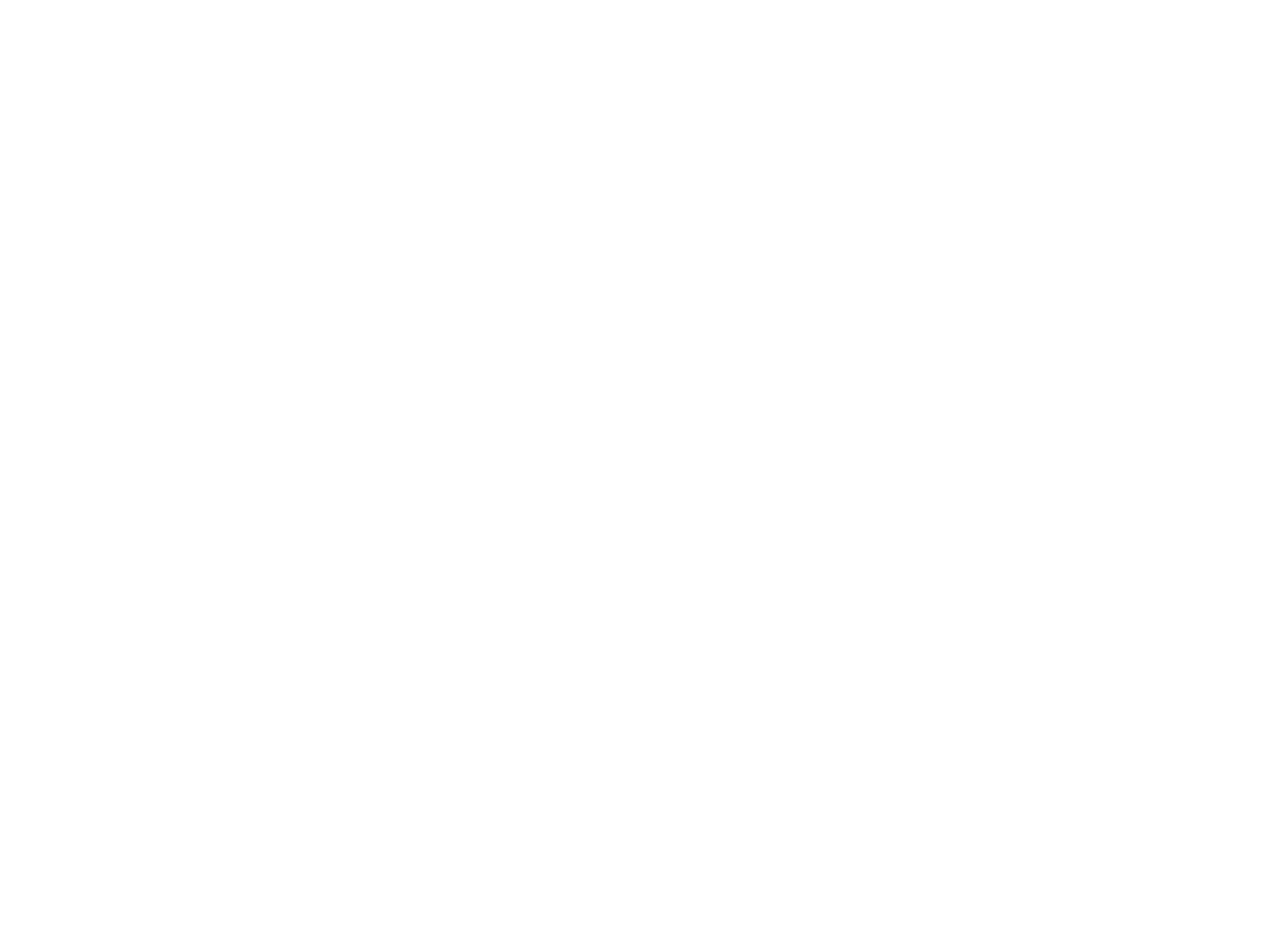
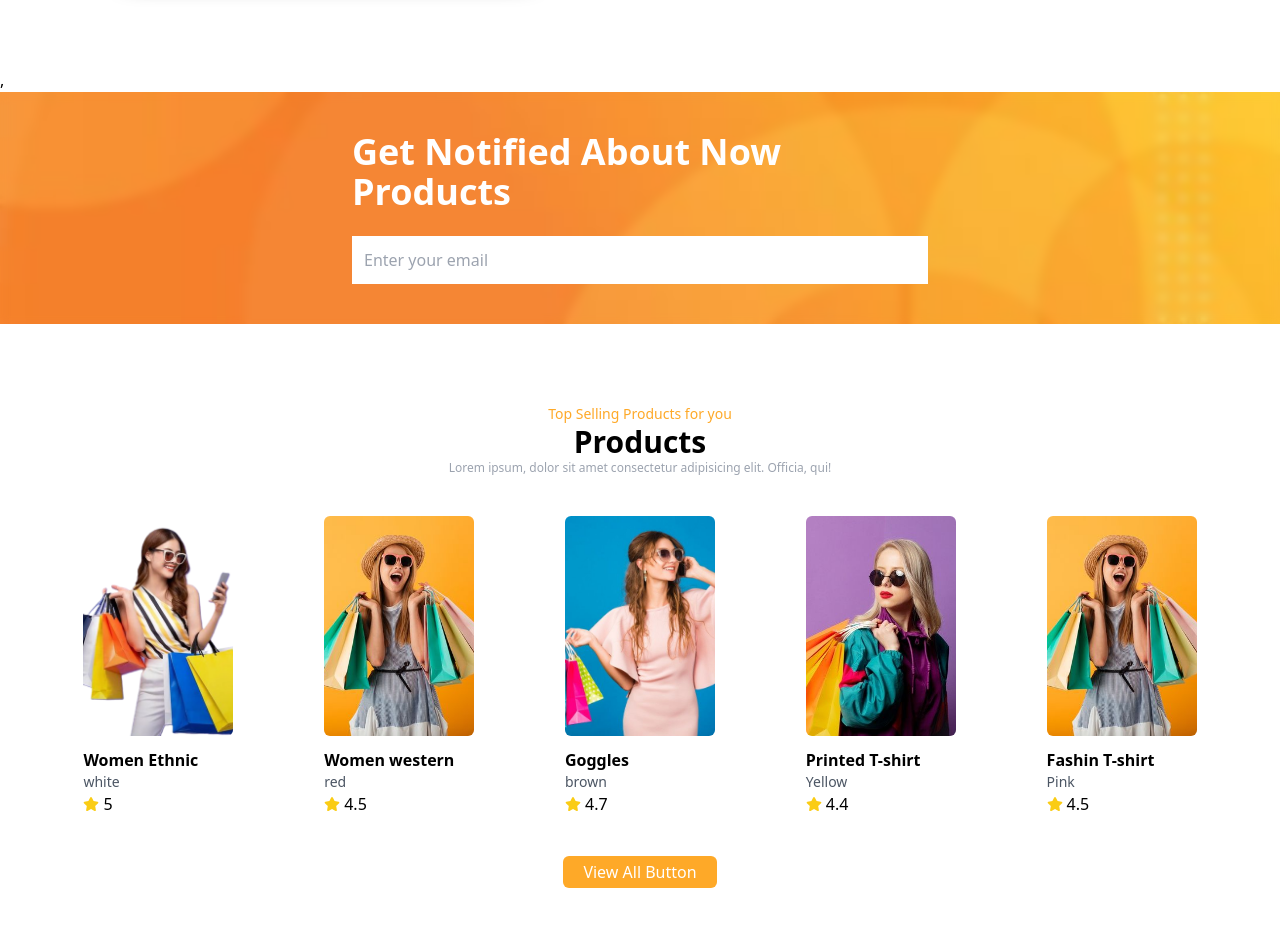
Before and after one commit to Nafiz7D/Shopsy-Website, a React (Vite) app: page / in a window 1280 px wide. Shown: the part 2340-3266 px from the top of the page. Before the commit the page ends 2336 px from the top, so only its background shows below. Built offline with nearby package versions, Linux system fonts and the light colour scheme.

Commit message:
added subcribe file

```diff
--- a/src/App.jsx
+++ b/src/App.jsx
@@ -6,6 +6,7 @@
 import "aos/dist/aos.css";
 import TopProducts from "./components/TopProducts/TopProducts";
 import Banner from "./components/Banner/Banner";
+import Subcribe from "./components/Subcribe/Subcribe";
 
 const App = () => {
   React.useEffect(() => {
@@ -23,7 +24,9 @@
       <Hero></Hero>,
       <Products></Products>,
       <TopProducts></TopProducts>,
-      <Banner></Banner>
+      <Banner></Banner>,
+      <Subcribe></Subcribe>
+      <Products></Products>
     </div>
   );
 };
--- a/src/components/Products/Products.jsx
+++ b/src/components/Products/Products.jsx
@@ -92,6 +92,12 @@
               </div>
             ))}
           </div>
+          {/* view all button */}
+          <div className="flex justify-center">
+            <button className="text-center mt-10 cursor-pointer bg-primary text-white py-1 px-5 rounded-md">
+              View All Button
+            </button>
+          </div>
         </div>
       </div>
     </div>
--- /dev/null
+++ b/src/components/Subcribe/Subcribe.jsx
@@ -0,0 +1,36 @@
+import React from "react";
+import Banner from "../../assets/website/orange-pattern.jpg";
+
+const BannerImg = {
+  backgroundImage: `url(${Banner})`,
+  backgroundPosition: "center",
+  backgroundRepeat: "no-repeat",
+  backgroundSize: "100%",
+  width: "100%",
+};
+
+const Subcribe = () => {
+  return (
+    <div
+      data-aos="zoom-in"
+      className="mb-20 bg-gray-100 dark:bg-gray-800 text-white"
+      style={BannerImg}
+    >
+      <div className="container backdrop-blur-sm py-10">
+        <div className="space-y-6 max-w-xl mx-auto">
+          <h1 className="text-2xl text-center sm:text-left sm:text-4xl font-semibold">
+            Get Notified About Now Products
+          </h1>
+          <input
+            data-aos="fade-up"
+            placeholder="Enter your email"
+            className="w-full p-3"
+            type="email"
+          />
+        </div>
+      </div>
+    </div>
+  );
+};
+
+export default Subcribe;
```
